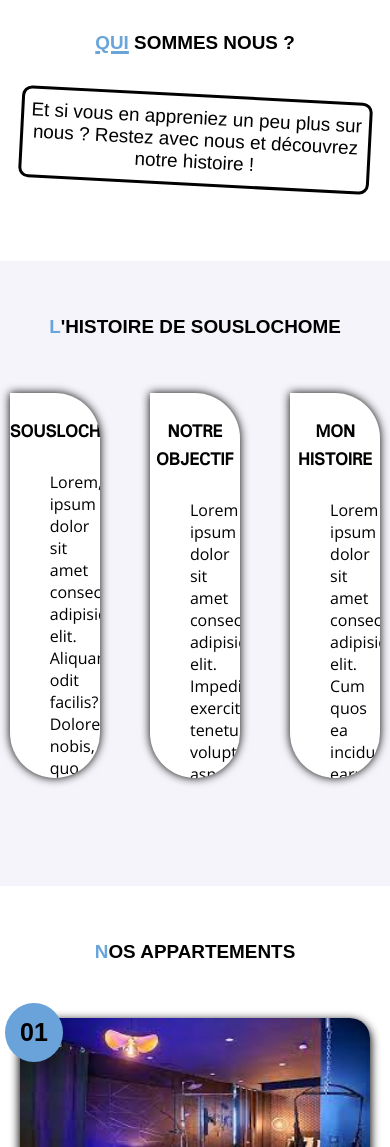
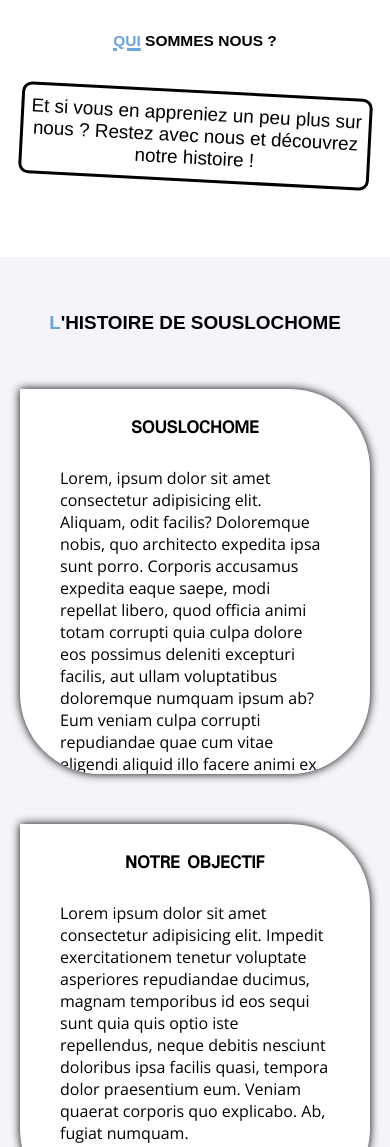
Before and after one commit to gabrielprl/SousLocHome, a website: page index.html in a window 390 px wide. Shown: the part 672-1819 px from the top of the page. Drawn offline with Linux system fonts and the light colour scheme.

Commit message:
bulles responsive

```diff
--- a/sass/_general.scss
+++ b/sass/_general.scss
@@ -72,7 +72,7 @@ main{
         text-align: center;
         font-family: sans-serif;
         text-transform: uppercase;
-        font-size: calc(15px + 1vw);
+        font-size: calc(11.6px + 1vw);
         margin-top: 30px;
         margin-bottom: 40px;
         span{
@@ -96,7 +96,8 @@ main{
     .test{
       background: #F4F4FA;
       margin-top: 75px;
-      height: 625px;
+      padding-bottom: 75px;
+      height: auto;
       h2{
         text-align: center;
         text-transform: uppercase;
@@ -109,15 +110,17 @@ main{
         }
       }
       .container_bulles{
-        display: flex;
-        flex-direction: row;
+        // display: flex;
+        // flex-direction: row;
+        display: grid;
+        grid-template-columns: repeat(auto-fill, 350px);
         justify-content: center;
         margin: auto;
         gap: 50px;
         width: 95%;
         .bulles{
           background: #fff;
-          width: 30%;
+          width: 100%;
           height: 385px;
           border-radius: 80px;
           border-top-left-radius: 0;
@@ -208,9 +211,6 @@ main{
 
 
 
-@media screen and (min-width: 1024px) {
-  .container_bulles{
-    display: flex;
-    flex-direction: column;
-  }
+@media screen and (max-width: 1024px) {
+
 }
```
Also changed, not shown: css/main.css, 1 other file.
